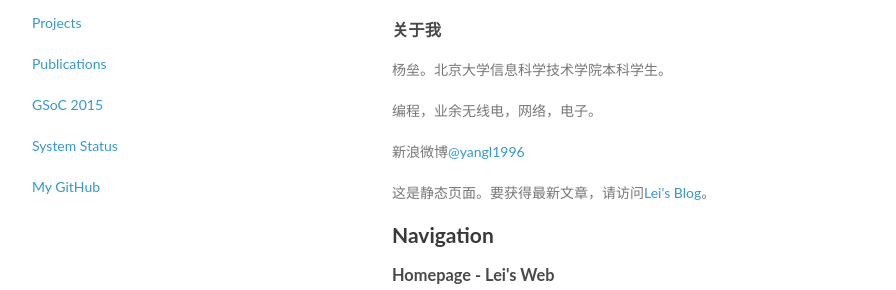
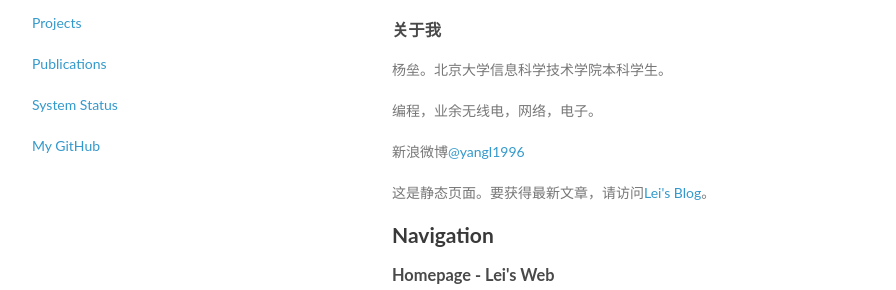
Before and after one commit to yangl1996/homepage, a Jekyll site: the page built from index.html, in a window 1280 px wide. Shown: the part 241-531 px from the top of the page, without its empty margins (178-1074 px from the left). Built offline with Jekyll 4.4.1, drawn with Linux system fonts in a browser that asks for light colours; some web fonts are replaced; comment, search, counter and statistics services are not loaded.

Commit message:
Update sidebar.html

```diff
--- a/_includes/sidebar.html
+++ b/_includes/sidebar.html
@@ -2,6 +2,5 @@
 <p><a href="http://blog.yangl1996.com">Blog</a></p>
 <p><a href="/project">Projects</a></p>
 <p><a href="/publications">Publications</a></p>
-<p><a href="/gsoc2015">GSoC 2015</a></p>
 <p><a href="http://status.yangl1996.com" target="_blank">System Status</a></p>
 <p><a href="http://github.com/yangl1996" target="_blank">My GitHub</a></p>
```
